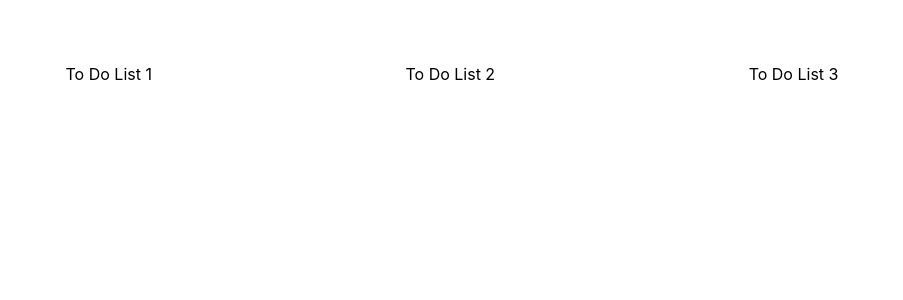
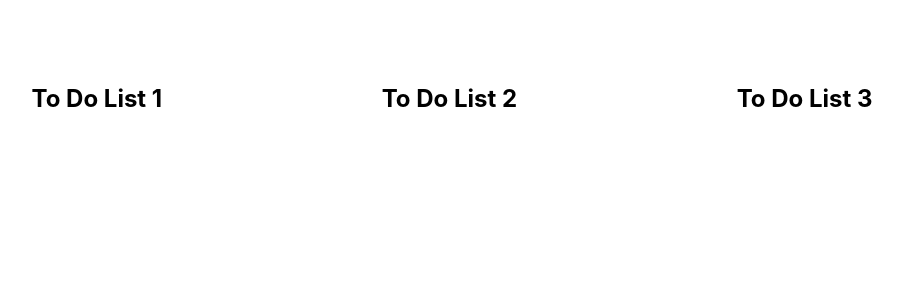
Before and after one commit to danielblagy/todo-planner, a React (Create React App) app: page / in a window 1280 px wide. Shown: the top 300 px of the page, without its empty margins (188-1091 px from the left). Built offline with nearby package versions, Linux system fonts and the light colour scheme.

Commit message:
initialized TodoList component, began the components workflow

```diff
--- a/src/App.js
+++ b/src/App.js
@@ -1,9 +1,11 @@
+import TodoList from './components/TodoList'
+
 function App() {
   return (
-    <div className="App">
-      <div>To Do List 1</div>
-      <div>To Do List 2</div>
-      <div>To Do List 3</div>
+    <div className='App'>
+      <TodoList title='To Do List 1' />
+      <TodoList title='To Do List 2' />
+      <TodoList title='To Do List 3' />
     </div>
   )
 }
--- /dev/null
+++ b/src/components/TodoList.js
@@ -0,0 +1,9 @@
+function TodoList({ title }) {
+	return (
+		<div className='TodoList'>
+			<h2>{title}</h2>
+		</div>
+	)
+}
+
+export default TodoList
```
Also changed, not shown: src/logo.svg (deleted).
